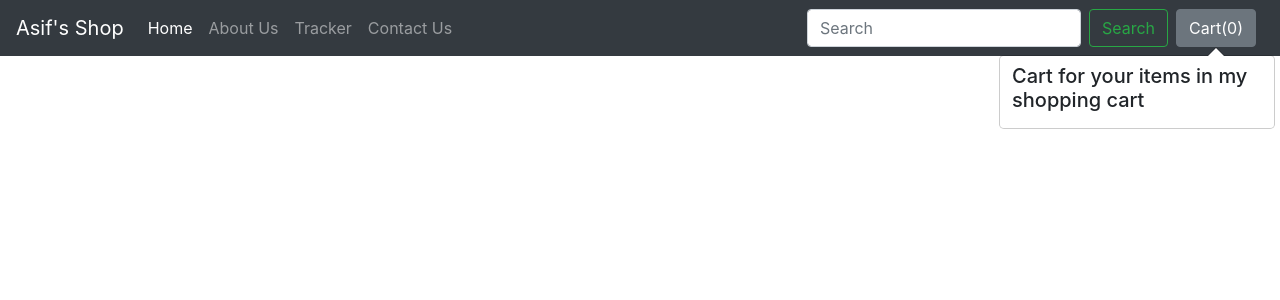
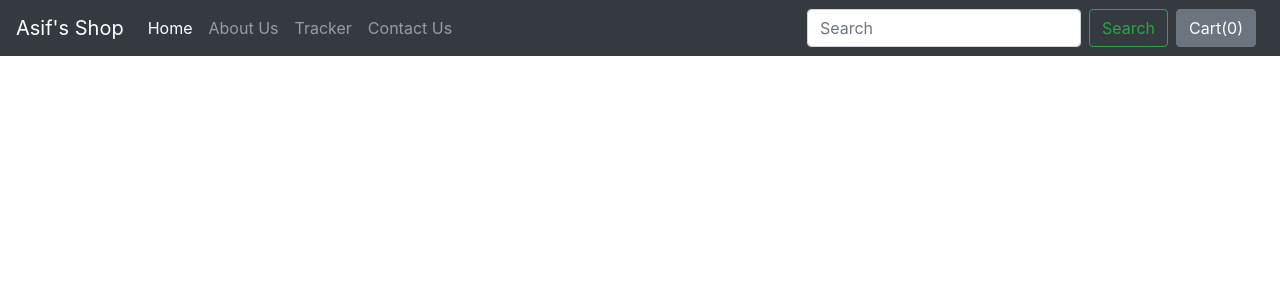
Before and after one commit to AsifKabir1234/Latest, a Django app: template mac/shop/templates/shop/index.html in a window 1280 px wide. Shown: the top 300 px of the page. Run offline with Django 4.2, Linux system fonts and the light colour scheme; the template is opened without the code that fills it, so the values that code supplies are empty; some libraries are stand-ins or nearby versions.

Commit message:
Update index.html
html

```diff
--- a/mac/shop/templates/shop/index.html
+++ b/mac/shop/templates/shop/index.html
@@ -82,84 +82,3 @@ padding-right: 0;
     {% endfor %}
 </div>
 {% endblock %}
-{% block js %}
-<script>
-// Find out the cart items from localStorage
-if (localStorage.getItem('cart') == null) {
-    var cart = {};
-} else {
-    cart = JSON.parse(localStorage.getItem('cart'));
-    updateCart(cart);
-}
-// If the add to cart button is clicked, add/increment the item
-//$('.cart').click(function() {
-$('.divpr').on('click', 'button.cart', function() {
-    var idstr = this.id.toString();
-    if (cart[idstr] != undefined) {
-        qty = cart[idstr][0] + 1;
-
-    } else {
-        qty = 1;
-        name = document.getElementById('name'+idstr).innerHTML
-        cart[idstr] = [qty, name];
-
-    }
-    updateCart(cart);
-});
-//Add Popover to cart
-$('#popcart').popover();
-updatePopover(cart);
-
-function updatePopover(cart) {
-    console.log('We are inside updatePopover');
-    var popStr = "";
-    popStr = popStr + "<h5> Cart for your items in my shopping cart </h5><div class='mx-2 my-2'>";
-    var i = 1;
-    for (var item in cart) {
-        popStr = popStr + "<b>" + i + "</b>. ";
-        popStr = popStr + document.getElementById('name' + item).innerHTML.slice(0, 19) + "... Qty: " + cart[item][0] + '<br>';
-        i = i + 1;
-    }
-    popStr = popStr + "</div> <a href='/shop/checkout'><button class='btn btn-primary' id ='checkout'>Checkout</button></a> <button class='btn btn-primary' onclick='clearCart()' id ='clearCart'>Clear Cart</button>     "
-    console.log(popStr);
-    document.getElementById('popcart').setAttribute('data-content', popStr);
-    $('#popcart').popover('show');
-}
-
-function clearCart() {
-    cart = JSON.parse(localStorage.getItem('cart'));
-    for (var item in cart) {
-        document.getElementById('div' + item).innerHTML = '<button id="' + item + '" class="btn btn-primary cart">Add To Cart</button>'
-    }
-    localStorage.clear();
-    cart = {};
-    updateCart(cart);
-}
-
-function updateCart(cart) {
-    var sum = 0;
-    for (var item in cart) {
-        sum = sum + cart[item][0];
-        document.getElementById('div' + item).innerHTML = "<button id='minus" + item + "' class='btn btn-primary minus'>-</button> <span id='val" + item + "''>" + cart[item][0] + "</span> <button id='plus" + item + "' class='btn btn-primary plus'> + </button>";
-    }
-    localStorage.setItem('cart', JSON.stringify(cart));
-    document.getElementById('cart').innerHTML = sum;
-    console.log(cart);
-    updatePopover(cart);
-}
-// If plus or minus button is clicked, change the cart as well as the display value
-$('.divpr').on("click", "button.minus", function() {
-    a = this.id.slice(7, );
-    cart['pr' + a][0] = cart['pr' + a][0] - 1;
-    cart['pr' + a][0] = Math.max(0, cart['pr' + a][0]);
-    document.getElementById('valpr' + a).innerHTML = cart['pr' + a][0];
-    updateCart(cart);
-});
-$('.divpr').on("click", "button.plus", function() {
-    a = this.id.slice(6, );
-    cart['pr' + a][0] = cart['pr' + a][0] + 1;
-    document.getElementById('valpr' + a).innerHTML = cart['pr' + a][0];
-    updateCart(cart);
-});
-</script>
-{% endblock %}
```
